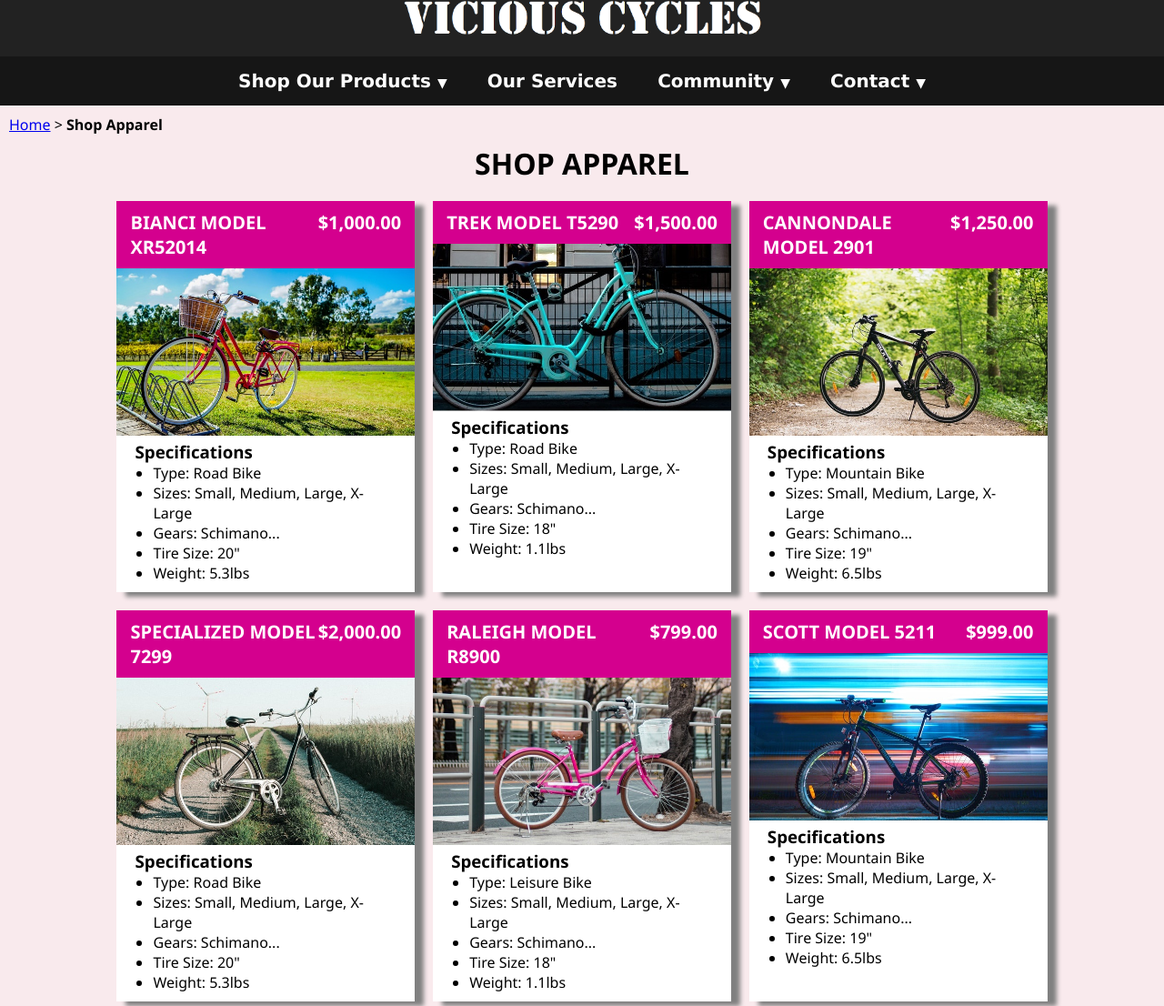
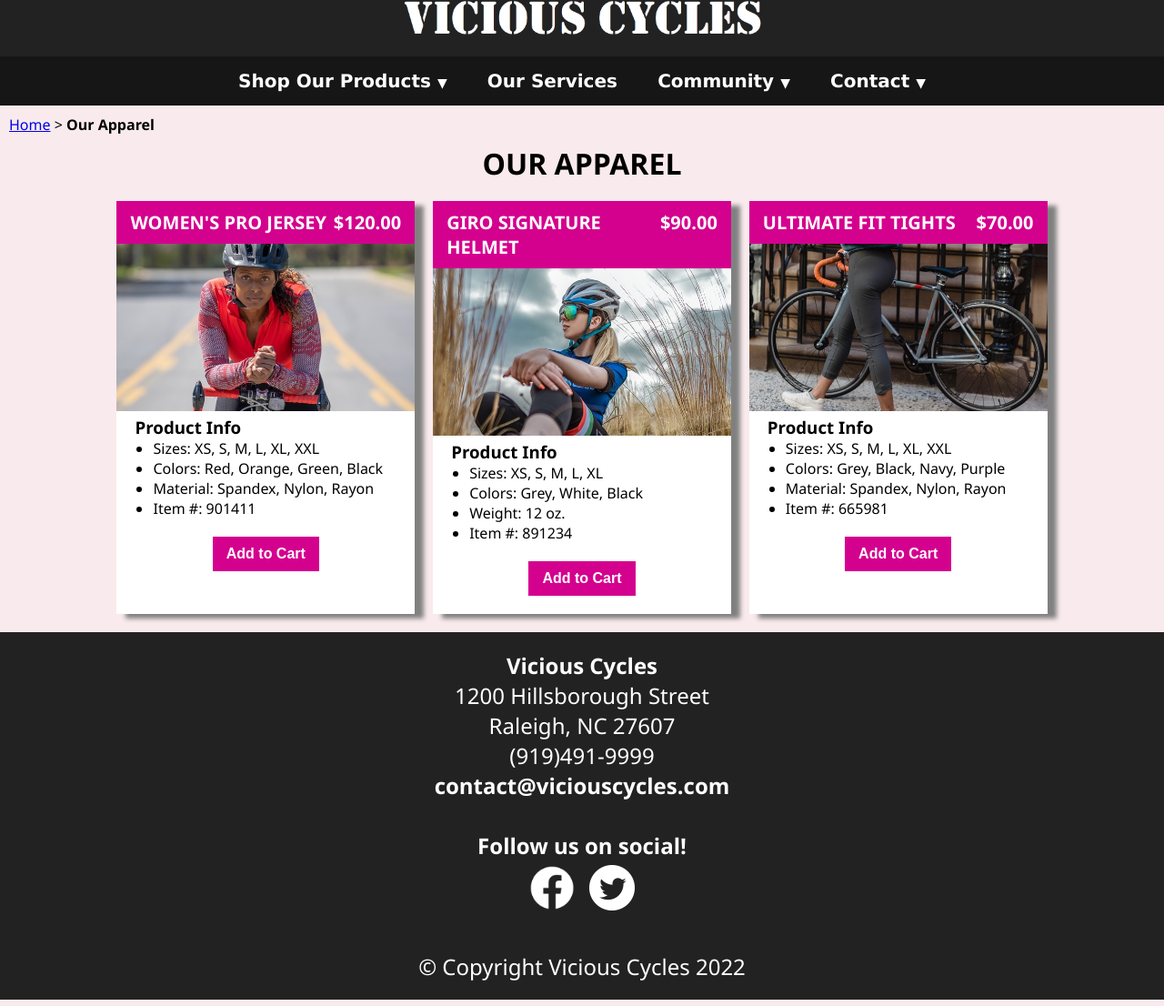
Before and after one commit to sscott11/sscott11.github.io, a plain HTML site: page ourGear.html in a window 1280 px wide. Shown: the part 18-1124 px from the top of the page at 91% size. Drawn offline with Linux system fonts and the light colour scheme.

Commit message:
update apparel

```diff
--- a/css/contact.css
+++ b/css/contact.css
@@ -106,7 +106,3 @@
 .formRadios{
   margin: 0px 0px 10px 20px;
 }
-.buttonRow{
-  margin: 30px 0px 10px 0px;
-  text-align: center;
-}
--- a/css/ourBikes.css
+++ b/css/ourBikes.css
@@ -7,21 +7,21 @@
   display: inline-block;
 }
 @media screen and (min-width: 1260px) {
-  #ourBikes{
+  .ourProducts {
     grid-template-columns: repeat(3, 32%);
   }
 }
 @media (max-width: 1259px) and (min-width: 600px) {
-  #ourBikes{
+  .ourProducts {
     grid-template-columns: repeat(2, 47%);
   }
 }
 @media only screen and (max-device-width: 600px) {
-  #ourBikes{
+  .ourProducts {
     grid-template-columns: repeat(1, 95%);
   }
 }
-#ourBikes {
+.ourProducts {
     display: grid;
     justify-content: center;
     gap: 20px;
--- a/css/shared.css
+++ b/css/shared.css
@@ -161,6 +161,10 @@
   margin: 0;
   padding: 0;
 }
+.buttonRow{
+  margin: 20px 0px 10px 0px;
+  text-align: center;
+}
 
 .flexDisplay{
   display: flex;
--- a/ourGear.html
+++ b/ourGear.html
@@ -47,116 +47,68 @@
     <nav id="breadcrumb">
       <ul>
         <li><a href="index.html">Home</a> > </li>
-        <li class="currentPage">Shop Apparel</li>
+        <li class="currentPage">Our Apparel</li>
       </ul>
     </nav>
-    <h1 class="pageHeader">Shop Apparel</h1>
-    <div id="ourBikes">
+    <h1 class="pageHeader">Our Apparel</h1>
+    <div class="ourProducts">
       <div class="bikeCard">
         <div class="bikeCardHeader">
-          <h2>Bianci Model XR52014</h2>
-          <h2>$1,000.00</h2>
+          <h2>Women's Pro Jersey</h2>
+          <h2>$120.00</h2>
         </div>
-        <img src="img/bike1.jpg" alt="Image of Road Bike">
+        <img src="img/apparel1.jpg" alt="Image of Road Bike">
         <div class="bikeCardBody">
-          <h3>Specifications</h3>
+          <h3>Product Info</h3>
           <ul>
-            <li>Type: Road Bike</li>
-            <li>Sizes: Small, Medium, Large, X-Large</li>
-            <li>Gears: Schimano...</li>
-            <li>Tire Size: 20"</li>
-            <li>Weight: 5.3lbs</li>
+            <li>Sizes: XS, S, M, L, XL, XXL</li>
+            <li>Colors: Red, Orange, Green, Black</li>
+            <li>Material: Spandex, Nylon, Rayon</li>
+            <li>Item #: 901411</li>
           </ul>
+          <div class="buttonRow">
+            <button class="primaryButton">Add to Cart</button>
+          </div>
         </div>
       </div>
 
       <div class="bikeCard">
         <div class="bikeCardHeader">
-          <h2>Trek Model T5290</h2>
-          <h2>$1,500.00</h2>
+          <h2>Giro Signature Helmet</h2>
+          <h2>$90.00</h2>
         </div>
-        <img src="img/bike2.jpg" alt="Image of Road Bike">
+        <img src="img/apparel2.jpg" alt="Image of Road Bike">
         <div class="bikeCardBody">
-          <h3>Specifications</h3>
+          <h3>Product Info</h3>
           <ul>
-            <li>Type: Road Bike</li>
-            <li>Sizes: Small, Medium, Large, X-Large</li>
-            <li>Gears: Schimano...</li>
-            <li>Tire Size: 18"</li>
-            <li>Weight: 1.1lbs</li>
+            <li>Sizes: XS, S, M, L, XL</li>
+            <li>Colors: Grey, White, Black</li>
+            <li>Weight: 12 oz.</li>
+            <li>Item #: 891234</li>
           </ul>
+          <div class="buttonRow">
+            <button class="primaryButton">Add to Cart</button>
+          </div>
         </div>
       </div>
 
       <div class="bikeCard">
         <div class="bikeCardHeader">
-          <h2>Cannondale Model 2901</h2>
-          <h2>$1,250.00</h2>
+          <h2>Ultimate Fit Tights</h2>
+          <h2>$70.00</h2>
         </div>
-        <img src="img/bike3.jpg" alt="Image of Mountain Bike">
+        <img src="img/apparel3.jpg" alt="Image of Mountain Bike">
         <div class="bikeCardBody">
-          <h3>Specifications</h3>
+          <h3>Product Info</h3>
           <ul>
-            <li>Type: Mountain Bike</li>
-            <li>Sizes: Small, Medium, Large, X-Large</li>
-            <li>Gears: Schimano...</li>
-            <li>Tire Size: 19"</li>
-            <li>Weight: 6.5lbs</li>
+            <li>Sizes: XS, S, M, L, XL, XXL</li>
+            <li>Colors: Grey, Black, Navy, Purple</li>
+            <li>Material: Spandex, Nylon, Rayon</li>
+            <li>Item #: 665981</li>
           </ul>
-        </div>
-      </div>
-
-      <div class="bikeCard">
-        <div class="bikeCardHeader">
-          <h2>Specialized Model 7299</h2>
-          <h2>$2,000.00</h2>
-        </div>
-        <img src="img/bike4.jpg" alt="Image of Road Bike">
-        <div class="bikeCardBody">
-          <h3>Specifications</h3>
-          <ul>
-            <li>Type: Road Bike</li>
-            <li>Sizes: Small, Medium, Large, X-Large</li>
-            <li>Gears: Schimano...</li>
-            <li>Tire Size: 20"</li>
-            <li>Weight: 5.3lbs</li>
-          </ul>
-        </div>
-      </div>
-
-      <div class="bikeCard">
-        <div class="bikeCardHeader">
-          <h2>Raleigh Model R8900</h2>
-          <h2>$799.00</h2>
-        </div>
-        <img src="img/bike5.jpg" alt="Image of Leisure Bike">
-        <div class="bikeCardBody">
-          <h3>Specifications</h3>
-          <ul>
-            <li>Type: Leisure Bike</li>
-            <li>Sizes: Small, Medium, Large, X-Large</li>
-            <li>Gears: Schimano...</li>
-            <li>Tire Size: 18"</li>
-            <li>Weight: 1.1lbs</li>
-          </ul>
-        </div>
-      </div>
-
-      <div class="bikeCard">
-        <div class="bikeCardHeader">
-          <h2>SCOTT Model 5211</h2>
-          <h2>$999.00</h2>
-        </div>
-        <img src="img/bike6.jpg" alt="Image of Mountain Bike">
-        <div class="bikeCardBody">
-          <h3>Specifications</h3>
-          <ul>
-            <li>Type: Mountain Bike</li>
-            <li>Sizes: Small, Medium, Large, X-Large</li>
-            <li>Gears: Schimano...</li>
-            <li>Tire Size: 19"</li>
-            <li>Weight: 6.5lbs</li>
-          </ul>
+          <div class="buttonRow">
+            <button class="primaryButton">Add to Cart</button>
+          </div>
         </div>
       </div>
     </div>
```
Also changed, not shown: ourBikes.html (+1 -1 lines), ourServices.html (+0 -1 lines), img/apparel1.jpg (added), img/apparel2.jpg (added), img/apparel3.jpg (added), img/originals/pexels-blue-bird-7242924.jpg (added), img/originals/pexels-parsa-dastmalchi-7425163.jpg (added), img/originals/pexels-styves-exantus-8353400.jpg (added).
